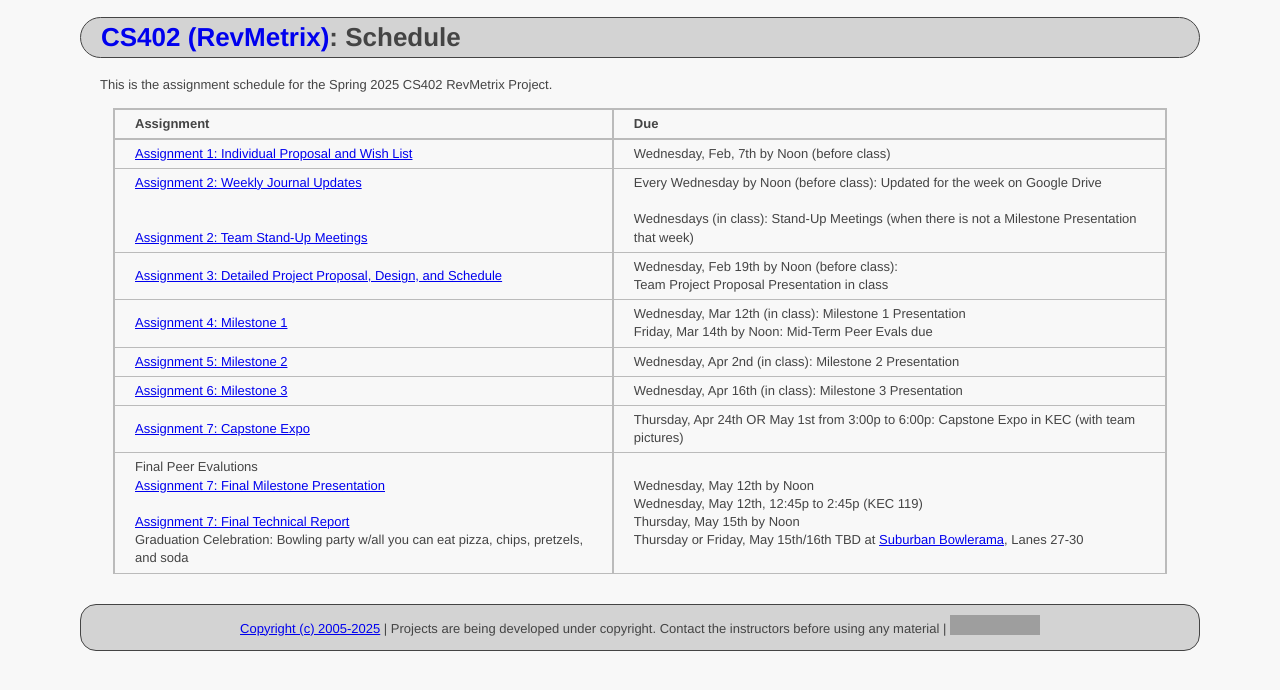
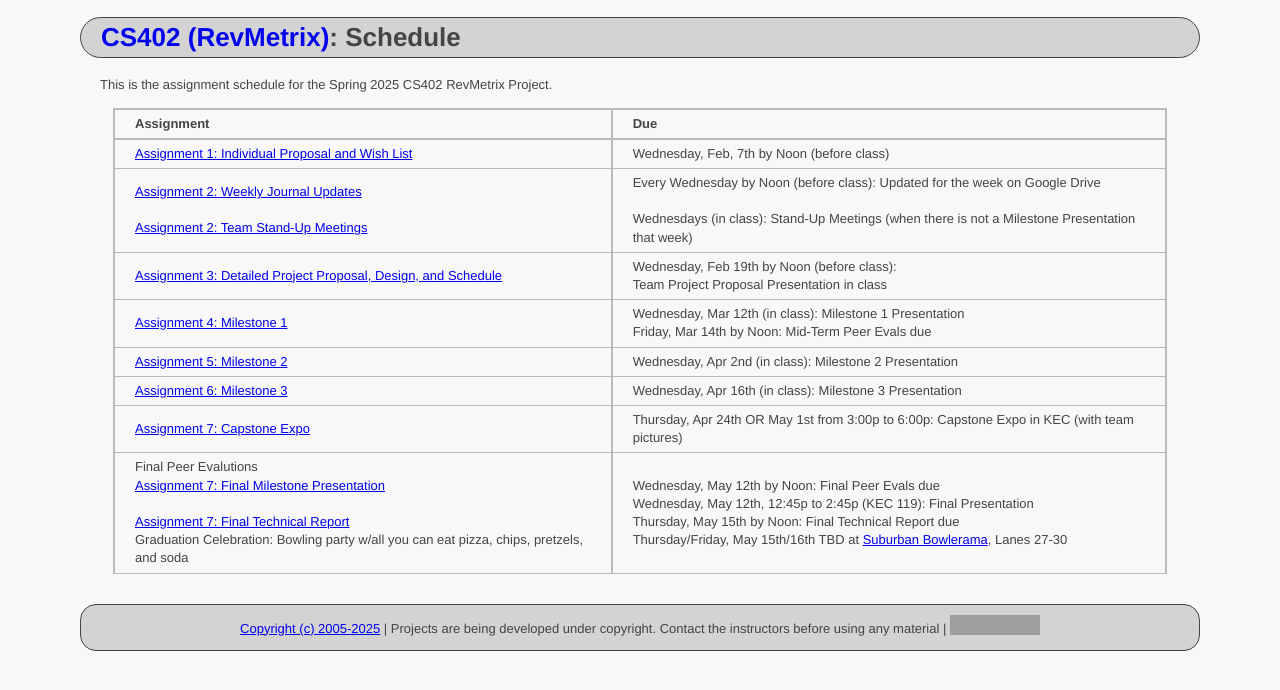
Before and after one commit to ycpcs/cs402-spring2025, a Jekyll site: the page built from projects/RevMetrix-Project/schedule.md, in a window 1280 px wide. Shown: the top 690 px of the page. Built offline with Jekyll 4.4.1, drawn with Linux system fonts in a browser that asks for light colours; grey boxes are pictures that could not be loaded.

Commit message:
formatting edits

```diff
--- a/projects/RevMetrix-Project/schedule.md
+++ b/projects/RevMetrix-Project/schedule.md
@@ -9,10 +9,10 @@ This is the assignment schedule for the Spring 2025 CS402 RevMetrix Project.
 **Assignment** | **Due**
 :--------------|:---------
 [Assignment 1: Individual Proposal and Wish List](../../assign/assign01.html)| Wednesday, Feb, 7th by Noon (before class)
-[Assignment 2: Weekly Journal Updates](../../assign/assign02.html)<br><br><br>[Assignment 2: Team Stand-Up Meetings](../../assign/assign02.html) | Every Wednesday by Noon (before class): Updated for the week on Google Drive<br><br> Wednesdays (in class): Stand-Up Meetings (when there is not a Milestone Presentation that week)
+[Assignment 2: Weekly Journal Updates](../../assign/assign02.html)<br><br>[Assignment 2: Team Stand-Up Meetings](../../assign/assign02.html) | Every Wednesday by Noon (before class): Updated for the week on Google Drive<br><br> Wednesdays (in class): Stand-Up Meetings (when there is not a Milestone Presentation that week)
 [Assignment 3: Detailed Project Proposal, Design, and Schedule](../../assign/assign03.html) | Wednesday, Feb 19th by Noon (before class): <br> Team Project Proposal Presentation in class
-[Assignment 4: Milestone 1](../../assign/assign04.html) | Wednesday, Mar 12th (in class): Milestone 1 Presentation<br>Friday, Mar 14th by Noon: Mid-Term Peer Evals due
-[Assignment 5: Milestone 2](../../assign/assign05.html) | Wednesday, Apr 2nd (in class): Milestone 2 Presentation
-[Assignment 6: Milestone 3](../../assign/assign06.html) | Wednesday, Apr 16th (in class): Milestone 3 Presentation
+[Assignment 4: Milestone 1](../../assign/assign04.html)   | Wednesday, Mar 12th (in class): Milestone 1 Presentation<br>Friday, Mar 14th by Noon: Mid-Term Peer Evals due
+[Assignment 5: Milestone 2](../../assign/assign05.html)   | Wednesday, Apr 2nd (in class): Milestone 2 Presentation
+[Assignment 6: Milestone 3](../../assign/assign06.html)   | Wednesday, Apr 16th (in class): Milestone 3 Presentation
 [Assignment 7: Capstone Expo](../../assign/assign07.html) | Thursday, Apr 24th OR May 1st from 3:00p to 6:00p: Capstone Expo in KEC (with team pictures)
-Final Peer Evalutions <br> [Assignment 7: Final Milestone Presentation](../../assign/assign07.html)<br>[<br>Assignment 7: Final Technical Report](../../assign/finalreport.html)<br>Graduation Celebration: Bowling party w/all you can eat pizza, chips, pretzels, and soda | Wednesday, May 12th by Noon<br>Wednesday, May 12th, 12:45p to 2:45p (KEC 119)<br>Thursday, May 15th by Noon<br>Thursday or Friday, May 15th/16th TBD at [Suburban Bowlerama](https://suburbanbowlerama.com/), Lanes 27-30
+Final Peer Evalutions <br> [Assignment 7: Final Milestone Presentation](../../assign/assign07.html)<br>[<br>Assignment 7: Final Technical Report](../../assign/finalreport.html)<br>Graduation Celebration: Bowling party w/all you can eat pizza, chips, pretzels, and soda | Wednesday, May 12th by Noon: Final Peer Evals due<br>Wednesday, May 12th, 12:45p to 2:45p (KEC 119): Final Presentation<br>Thursday, May 15th by Noon: Final Technical Report due<br>Thursday/Friday, May 15th/16th TBD at [Suburban Bowlerama](https://suburbanbowlerama.com/), Lanes 27-30
```
